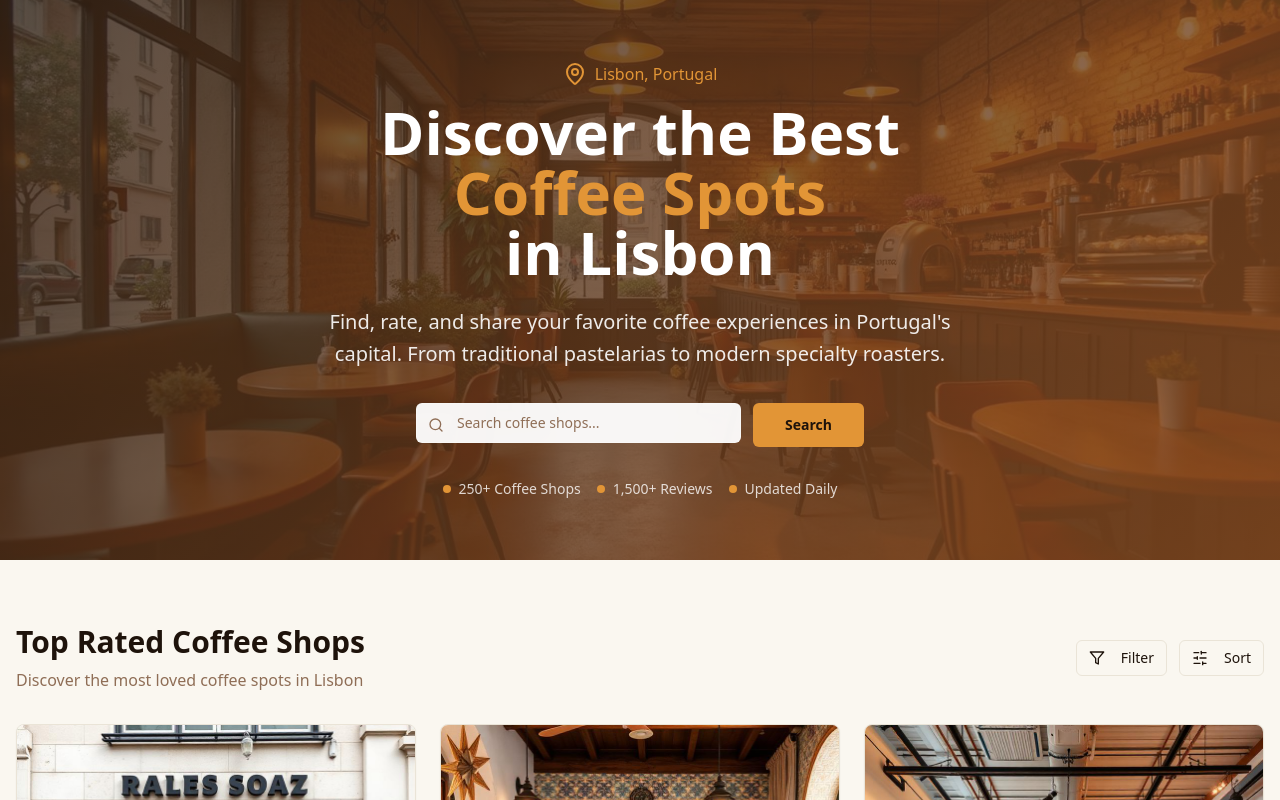
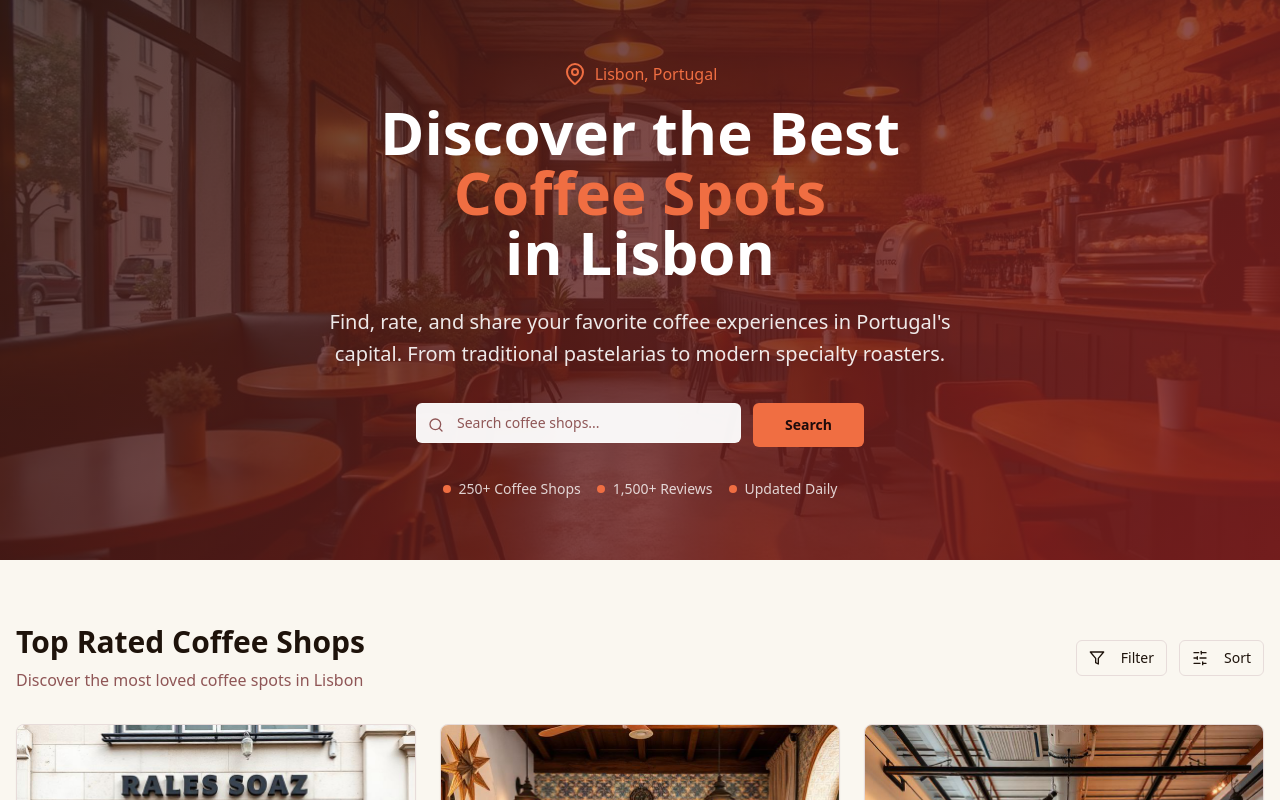
Before and after one commit to elkmod/lisbon-coffee-buzz, a React (Vite) app: page / in a window 1280 px wide. Shown: the top 800 px of the page. Built offline with nearby package versions, Linux system fonts and the light colour scheme.

Commit message:
Change theme to red
Update the theme to incorporate more red hues.

```diff
--- a/src/index.css
+++ b/src/index.css
@@ -17,30 +17,30 @@ All colors MUST be HSL.
     --popover: 0 0% 100%;
     --popover-foreground: 25 45% 8%;
 
-    --primary: 25 75% 35%;
+    --primary: 0 65% 45%;
     --primary-foreground: 43 47% 96%;
 
-    --secondary: 43 30% 90%;
-    --secondary-foreground: 25 45% 15%;
+    --secondary: 10 25% 90%;
+    --secondary-foreground: 0 45% 15%;
 
-    --muted: 43 30% 92%;
-    --muted-foreground: 25 25% 45%;
+    --muted: 10 20% 92%;
+    --muted-foreground: 0 25% 45%;
 
-    --accent: 33 75% 55%;
-    --accent-foreground: 25 45% 8%;
+    --accent: 15 85% 60%;
+    --accent-foreground: 0 45% 8%;
 
     --destructive: 0 84.2% 60.2%;
     --destructive-foreground: 210 40% 98%;
 
-    --border: 43 30% 88%;
-    --input: 43 30% 88%;
-    --ring: 33 75% 55%;
+    --border: 10 20% 88%;
+    --input: 10 20% 88%;
+    --ring: 15 85% 60%;
 
-    --coffee-dark: 25 45% 15%;
-    --coffee-medium: 25 60% 35%;
-    --coffee-light: 33 45% 65%;
-    --cream: 43 47% 96%;
-    --warm-gold: 45 85% 60%;
+    --coffee-dark: 10 45% 15%;
+    --coffee-medium: 0 60% 35%;
+    --coffee-light: 15 45% 65%;
+    --cream: 10 25% 96%;
+    --warm-gold: 25 85% 60%;
 
     --gradient-coffee: linear-gradient(135deg, hsl(var(--coffee-medium)), hsl(var(--accent)));
     --gradient-hero: linear-gradient(135deg, hsl(var(--coffee-dark)), hsl(var(--coffee-medium)));
@@ -76,30 +76,30 @@ All colors MUST be HSL.
     --popover: 25 45% 12%;
     --popover-foreground: 43 47% 96%;
 
-    --primary: 43 47% 96%;
-    --primary-foreground: 25 45% 8%;
+    --primary: 0 75% 85%;
+    --primary-foreground: 0 45% 8%;
 
-    --secondary: 25 35% 18%;
-    --secondary-foreground: 43 47% 96%;
+    --secondary: 0 25% 18%;
+    --secondary-foreground: 10 47% 96%;
 
-    --muted: 25 35% 18%;
-    --muted-foreground: 43 25% 70%;
+    --muted: 0 25% 18%;
+    --muted-foreground: 10 25% 70%;
 
-    --accent: 33 75% 55%;
-    --accent-foreground: 25 45% 8%;
+    --accent: 15 85% 60%;
+    --accent-foreground: 0 45% 8%;
 
     --destructive: 0 62.8% 30.6%;
     --destructive-foreground: 210 40% 98%;
 
-    --border: 25 35% 18%;
-    --input: 25 35% 18%;
-    --ring: 33 75% 55%;
+    --border: 0 25% 18%;
+    --input: 0 25% 18%;
+    --ring: 15 85% 60%;
 
-    --coffee-dark: 25 45% 8%;
-    --coffee-medium: 25 60% 25%;
-    --coffee-light: 33 45% 45%;
-    --cream: 25 35% 18%;
-    --warm-gold: 45 85% 60%;
+    --coffee-dark: 0 45% 8%;
+    --coffee-medium: 0 60% 25%;
+    --coffee-light: 15 45% 45%;
+    --cream: 0 25% 18%;
+    --warm-gold: 25 85% 60%;
 
     --gradient-coffee: linear-gradient(135deg, hsl(var(--coffee-medium)), hsl(var(--accent)));
     --gradient-hero: linear-gradient(135deg, hsl(var(--coffee-dark)), hsl(var(--coffee-medium)));
```
